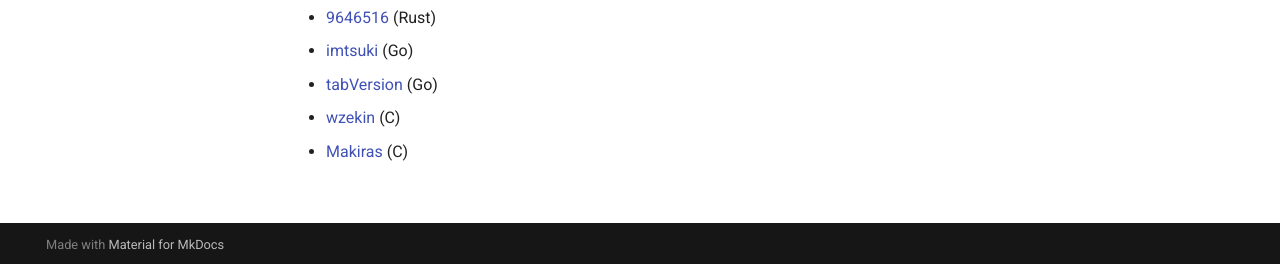
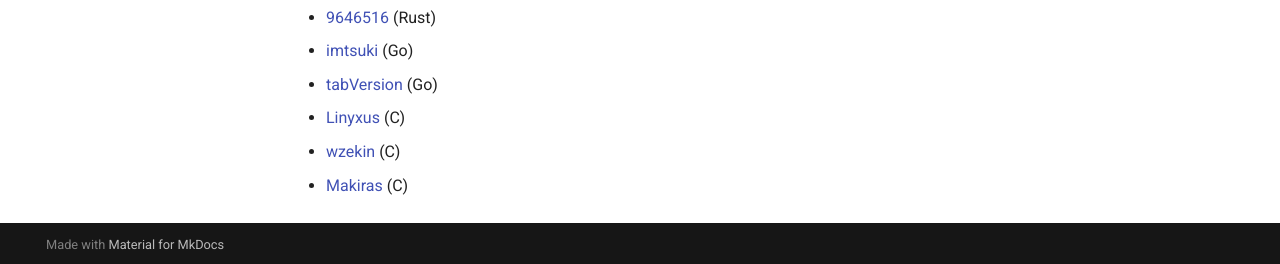
Before and after one commit to brupst/awesome-bupt-scs, an MkDocs documentation site: the page built from projects/Advanced-Labs-in-Computer-Networks.md, in a window 1280 px wide and 1299 px high. Shown: the part 1032-1296 px from the top of the window. Built offline with MkDocs 1.6.1 and Material for MkDocs 9.7.7, drawn with Linux system fonts in a browser that asks for light colours; comment, search, counter and statistics services are not loaded.

Commit message:
Update Advanced-Labs-in-Computer-Networks.md (#15)
Co-authored-by: Name1e5s <name1e5s@bupt.edu.cn>

```diff
--- a/projects/Advanced-Labs-in-Computer-Networks.md
+++ b/projects/Advanced-Labs-in-Computer-Networks.md
@@ -28,5 +28,6 @@
 * [9646516](https://github.com/9646516/DNS.rs) (Rust)
 * [imtsuki](https://github.com/imtsuki/EchoDNS) (Go)
 * [tabVersion](https://github.com/tabVersion/DNSRelay) (Go)
+* [Linyxus](https://github.com/Linyxus/YaDNS) (C)
 * [wzekin](https://github.com/tabVersion/DNSRelay) (C)
 * [Makiras](https://github.com/Makiras/makiras_dns_refact) (C)
```
